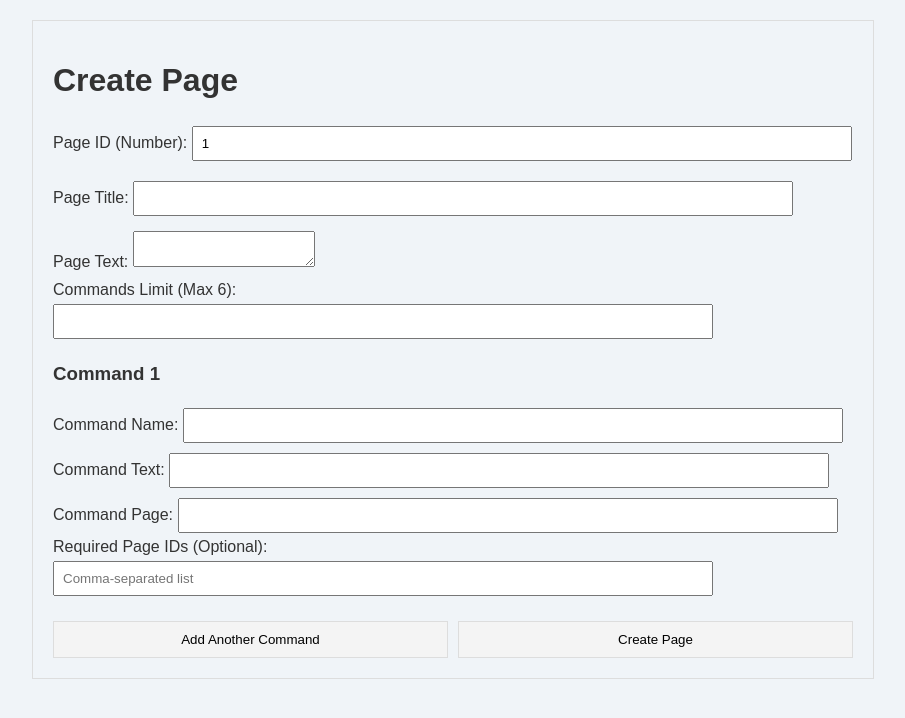
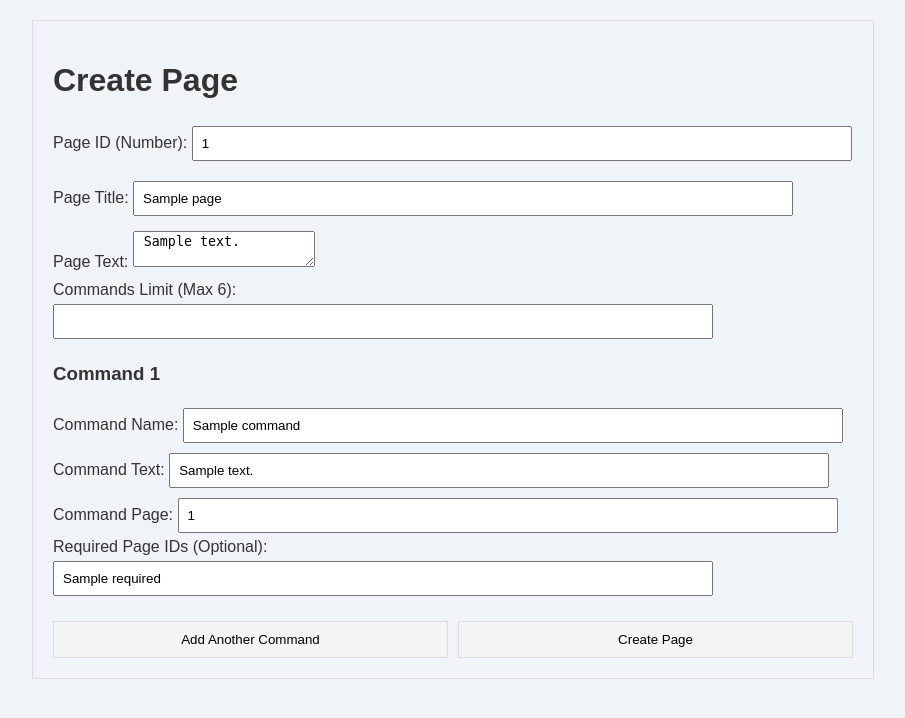
Before and after one commit to LAMagicx/coverse, a Python web app: template web_app/templates/create.html in a window 1280 px wide. Shown: the part 58-776 px from the top of the page, without its empty margins (187-1092 px from the left). Run offline with Jinja, Linux system fonts and the light colour scheme; the template is opened without the code that fills it: most values are stand-ins (such as "Sample title", 1, 10 or a date in 2020).

Commit message:
fix: fixed create page stuff

```diff
--- a/api/main.py
+++ b/api/main.py
@@ -37,7 +37,7 @@ api.add_middleware(
 )
 
 
-@api.get("/")
+@api.get("/health")
 async def healthcheck():
     return {"status": "OK"}
 
--- a/api/v1/common/limiter.py
+++ b/api/v1/common/limiter.py
@@ -1,4 +1,4 @@
 from slowapi import Limiter
 from slowapi.util import get_remote_address
 
-limiter = Limiter(key_func=get_remote_address, default_limits=["1/second"])
+limiter = Limiter(key_func=get_remote_address, default_limits=["10/10seconds"])
--- a/web_app/templates/create.html
+++ b/web_app/templates/create.html
@@ -15,19 +15,39 @@
 
       <div class="input-container">
           <label for="page-title">Page Title:</label>
-          <input type="text" id="page-title" name="title" required>
+          <input type="text" id="page-title" name="title" {% if page %} value="{{ page.title }}" {% endif %} required>
       </div>
 
       <div class="input-container">
           <label for="page-text">Page Text:</label>
-          <textarea id="page-text" name="text" required></textarea>
+          <textarea id="page-text" name="text" required>{% if page %} {{ page.text }} {% endif %}</textarea>
       </div>
 
       <div class="input-container">
           <label for="commands-limit">Commands Limit (Max 6):</label>
-          <input type="number" id="commands-limit" name="limit" min="1" max="6" required>
+          <input type="number" id="commands-limit" name="limit" min="1" max="6" {% if page %} value="{{ page.limit }}" {% endif %} required>
       </div>
 
+      {% if page %}
+      <div id="commands-container">
+          {% for command in page.commands %}
+          <div class="command-group">
+              <h3>Command {{ loop.index }}</h3>
+              <label for="command-name-{{ loop.index }}">Command Name:</label>
+              <input type="text" id="command-name-{{ loop.index }}" name="commands[{{ loop.index }}][name]" value="{{ command.name }}" required>
+
+              <label for="command-text-{{ loop.index }}">Command Text:</label>
+              <input type="text" id="command-text-{{ loop.index }}" name="commands[{{ loop.index }}][text]" value="{{ command.text }}" required>
+
+              <label for="command-page-{{ loop.index }}">Command Page:</label>
+              <input type="text" id="command-page-{{ loop.index }}" name="commands[{{ loop.index }}][page]" value="{{ command.page }}" required>
+
+              <label for="required-page-ids-{{ loop.index }}">Required Page IDs (Optional):</label>
+              <input type="text" id="required-page-ids-{{ loop.index }}" name="commands[{{ loop.index }}][required]" value="{{ command.required|join(', ') }}" placeholder="Comma-separated list">
+          </div>
+          {% endfor %}
+      </div>
+      {% else %}
       <div id="commands-container">
           <!-- Initial command input fields -->
           <div class="command-group">
@@ -45,6 +65,7 @@
               <input type="text" id="required-page-ids-0" name="commands[0][required]" placeholder="Comma-separated list">
           </div>
       </div>
+      {% endif %}
 
       <div class="button-container">
           <button type="button" id="add-command-btn">Add Another Command</button>
```
Also changed, not shown: docker-compose.yml (+46 -42 lines), web_app/app.py (+14 -5 lines).
